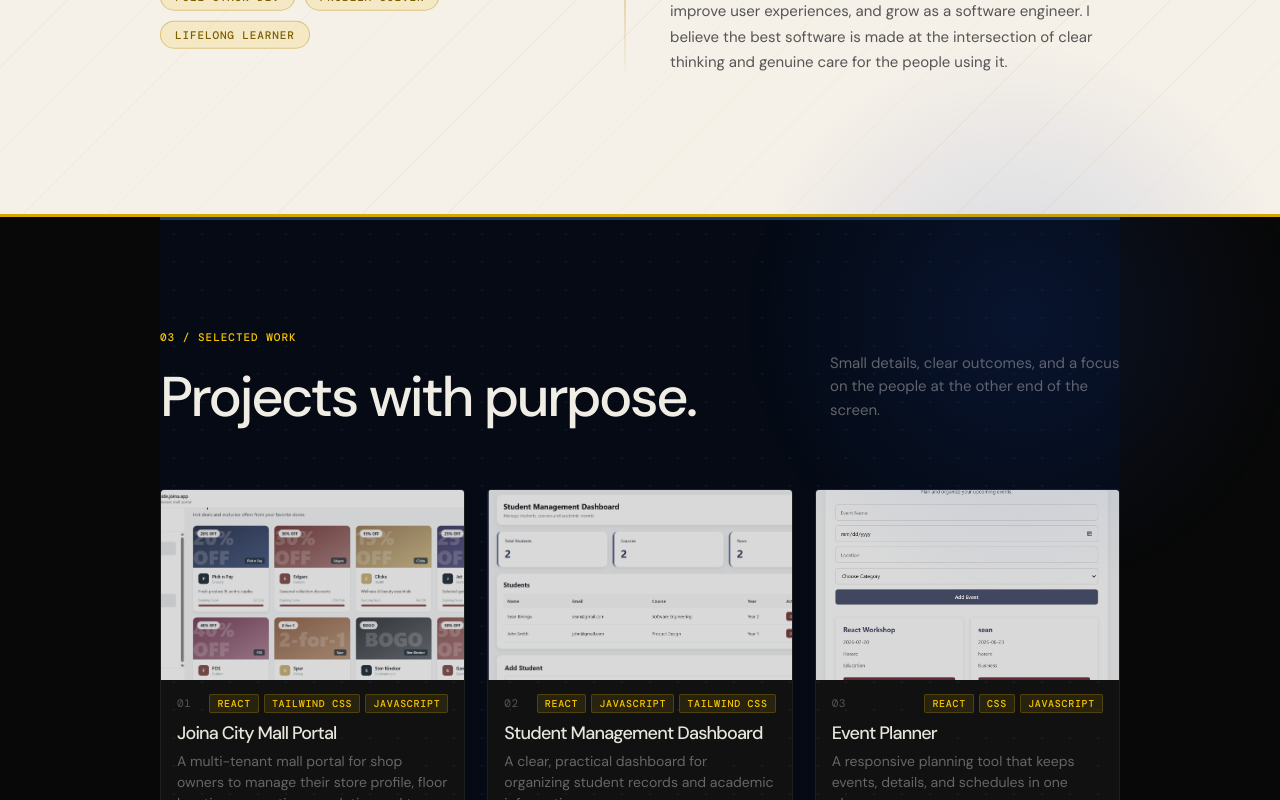
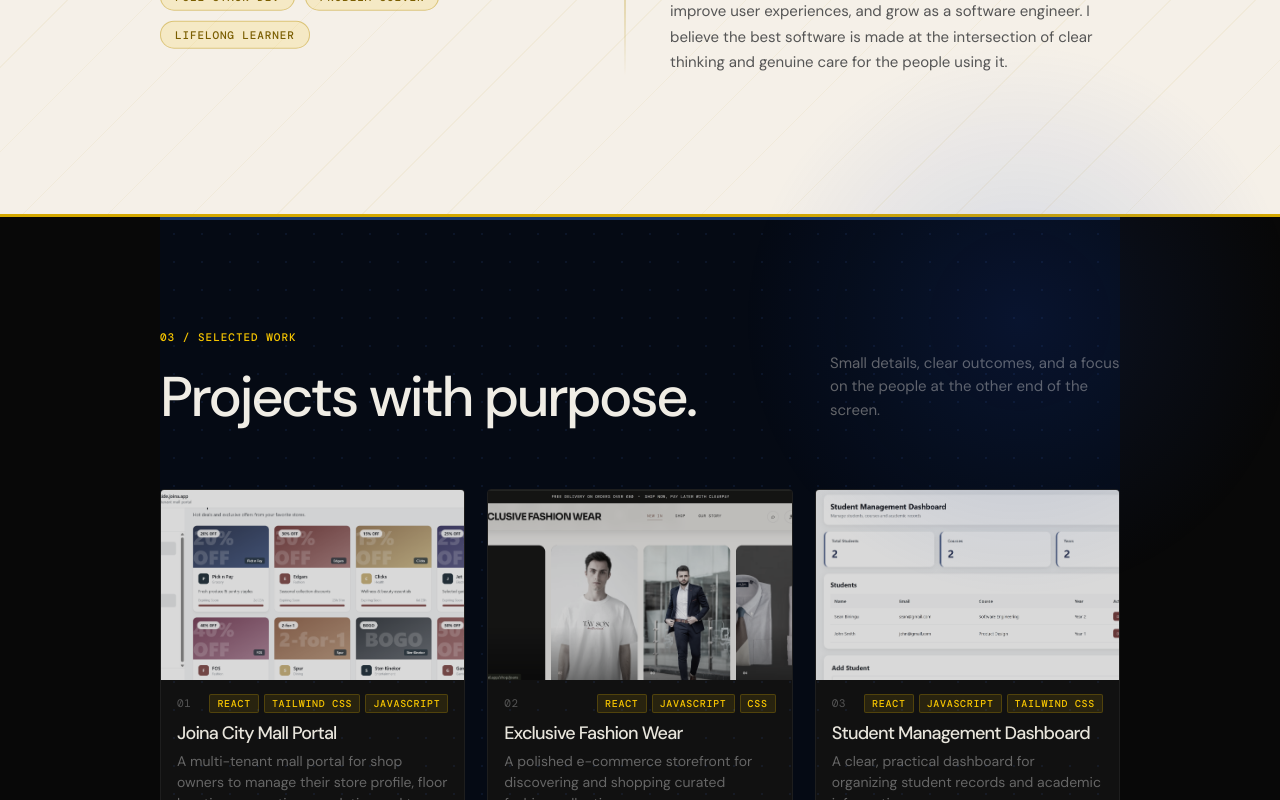
Before and after one commit to SeanBiningu/Portfolio, a React (Create React App) app: page /projects in a window 1280 px wide. Shown: the part 2000-2800 px from the top of the page. Built offline with nearby package versions, Linux system fonts and the light colour scheme; a web font is replaced by a local one.

Commit message:
e-commerce project

```diff
--- a/src/App.js
+++ b/src/App.js
@@ -4,6 +4,7 @@ import eventPlanner from "./eventplanner.png";
 import studentManagement from "./studentmanagement.png";
 import jobfinder from "./jobfinder.png";
 import joinaCity from "./joina-city.png";
+import exclusiveFashionWear from "./exclusive-fashion-wear.png";
 import { isSupabaseConfigured } from "./lib/supabase";
 
 
@@ -18,6 +19,18 @@ const projects = [
   },
   {
     number: "02",
+    title: "Exclusive Fashion Wear",
+    description: "A polished e-commerce storefront for discovering and shopping curated fashion collections.",
+    image: exclusiveFashionWear,
+    stack: ["React", "JavaScript", "CSS"],
+    demoUrl: "https://e-comerce-peach.vercel.app/",
+    demoCredentials: {
+      email: "fashiontest@test.co.zw",
+      password: "test123",
+    },
+  },
+  {
+    number: "03",
     title: "Student Management Dashboard",
     description: "A clear, practical dashboard for organizing student records and academic information.",
     image: studentManagement,
@@ -25,7 +38,7 @@ const projects = [
     demoUrl: "https://student-mangement-dash-board-react-rust.vercel.app/",
   },
   {
-    number: "03",
+    number: "04",
     title: "Event Planner",
     description: "A responsive planning tool that keeps events, details, and schedules in one place.",
     image: eventPlanner,
@@ -33,7 +46,7 @@ const projects = [
     demoUrl: "https://event-planner-react-app-jdmw.vercel.app",
   },
   {
-    number: "04",
+    number: "05",
     title: "Job Finder",
     description: "A job-search platform that helps candidates discover relevant openings, filter roles by what matters to them, and save opportunities to revisit later.",
     image: jobfinder,
@@ -43,8 +56,8 @@ const projects = [
 ];
 
 const placeholders = [
-  { number: "05" },
   { number: "06" },
+  { number: "07" },
 ];
 
 const skillGroups = [
@@ -63,6 +76,7 @@ function App() {
   const [startConvOpen, setStartConvOpen] = useState(false);
   const [getInTouchOpen, setGetInTouchOpen] = useState(false);
   const [activeDemo, setActiveDemo] = useState(null);
+  const [demoAccess, setDemoAccess] = useState(null);
   const [studentQuery, setStudentQuery] = useState("");
   const [attendance, setAttendance] = useState({ Amara: "Present", Tawanda: "Present", Nyasha: "Absent" });
   const [events, setEvents] = useState([
@@ -92,7 +106,10 @@ function App() {
 
   useEffect(() => {
     function handleEscape(event) {
-      if (event.key === "Escape") setActiveDemo(null);
+      if (event.key === "Escape") {
+        setActiveDemo(null);
+        setDemoAccess(null);
+      }
     }
     document.addEventListener("keydown", handleEscape);
     return () => document.removeEventListener("keydown", handleEscape);
@@ -314,7 +331,12 @@ function App() {
           <div className="project-list">
             {projects.map((project) => (
               <article className="project-card" key={project.title}>
-                {project.demoUrl ? (
+                {project.demoCredentials ? (
+                  <button className="project-image project-image-link project-image-button" type="button" onClick={() => setDemoAccess(project)} aria-label={`View ${project.title} demo account`}>
+                    <img src={project.image} alt={project.title} />
+                    <span className="project-image-overlay">View demo account <FaExternalLinkAlt /></span>
+                  </button>
+                ) : project.demoUrl ? (
                   <a className="project-image project-image-link" href={project.demoUrl} target="_blank" rel="noopener noreferrer" aria-label={`Open ${project.title} live demo`}>
                     <img src={project.image} alt={project.title} />
                     <span className="project-image-overlay">Open live demo <FaExternalLinkAlt /></span>
@@ -332,7 +354,9 @@ function App() {
                   <h3>{project.title}</h3>
                   <p>{project.description}</p>
                   <div className="project-actions">
-                    {project.demoUrl ? (
+                    {project.demoCredentials ? (
+                      <button type="button" className="project-link text-link project-demo-button" onClick={() => setDemoAccess(project)}>Live demo <FaPlay /></button>
+                    ) : project.demoUrl ? (
                       <a href={project.demoUrl} target="_blank" rel="noopener noreferrer" className="project-link text-link">Live demo <FaPlay /></a>
                     ) : project.demo ? (
                       <button type="button" className="project-link text-link project-demo-button" onClick={() => setActiveDemo(project.demo)}>Live demo <FaPlay /></button>
@@ -359,6 +383,25 @@ function App() {
             ))}
           </div>
         </section>
+
+        {demoAccess && (
+          <div className="demo-overlay" role="presentation" onMouseDown={() => setDemoAccess(null)}>
+            <section className="demo-modal demo-access-modal" role="dialog" aria-modal="true" aria-labelledby="demo-access-title" onMouseDown={(event) => event.stopPropagation()}>
+              <header className="demo-modal-header">
+                <div><p className="eyebrow">Demo access</p><h2 id="demo-access-title">{demoAccess.title}</h2></div>
+                <button type="button" className="demo-close" onClick={() => setDemoAccess(null)} aria-label="Close demo account"><FaTimes /></button>
+              </header>
+              <div className="demo-access-content">
+                <p>Use this demo account to explore the live project.</p>
+                <dl className="demo-credentials">
+                  <div><dt>Email</dt><dd>{demoAccess.demoCredentials.email}</dd></div>
+                  <div><dt>Password</dt><dd>{demoAccess.demoCredentials.password}</dd></div>
+                </dl>
+                <a href={demoAccess.demoUrl} target="_blank" rel="noopener noreferrer" className="button button-light">Open live demo <FaExternalLinkAlt /></a>
+              </div>
+            </section>
+          </div>
+        )}
 
         {activeDemo && (
           <div className="demo-overlay" role="presentation" onMouseDown={() => setActiveDemo(null)}>
--- a/src/index.css
+++ b/src/index.css
@@ -48,6 +48,7 @@ h1 { font-size: clamp(44px, 6.2vw, 88px); line-height: .93; margin: 16px 0 0; }
 .project-image img { width: 100%; height: 100%; object-fit: cover; filter: saturate(.3) brightness(.85); transition: transform .55s ease, filter .55s ease; }
 .project-card:hover img { transform: scale(1.04); filter: saturate(.85) brightness(1); }
 .project-card { display: flex; flex-direction: column; }.project-image-link { position: relative; display: block; flex: 0 0 auto; }.project-image-overlay { position: absolute; inset: 0; display: flex; align-items: center; justify-content: center; gap: 8px; background: rgba(7, 12, 23, .76); color: #fff; font-size: 13px; font-weight: 700; opacity: 0; transition: opacity .25s ease; }.project-image-link:hover .project-image-overlay,.project-image-link:focus-visible .project-image-overlay { opacity: 1; }.project-image-link:focus-visible { outline: 2px solid #f5c400; outline-offset: -2px; }.project-body { display: flex; flex: 1; flex-direction: column; }.project-body > p { margin-bottom: 16px; }.project-actions { margin-top: auto; padding-top: 8px; }
+.project-image-button { width: 100%; padding: 0; border: 0; cursor: pointer; color: inherit; font: inherit; text-align: left; }
 .project-image-job-finder { display: grid; place-items: center; padding: 18px; background: linear-gradient(135deg, #dce8ff, #f5f8ff 55%, #c9ddff); }.job-finder-preview { width: min(100%, 238px); padding: 13px; border: 1px solid rgba(43,86,165,.2); border-radius: 6px; background: #fff; box-shadow: 0 12px 25px rgba(20,55,115,.16); color: #1c3158; font-family: "DM Sans", Arial, sans-serif; }.job-finder-preview__bar { display: flex; align-items: center; justify-content: space-between; padding-bottom: 10px; border-bottom: 1px solid #e8edf7; font-size: 11px; font-weight: 700; }.job-finder-preview__bar i { width: 17px; height: 6px; border-radius: 5px; background: #4076dc; }.job-finder-preview__filters { display: flex; gap: 5px; margin: 10px 0; }.job-finder-preview__filters span { padding: 4px 7px; border-radius: 10px; background: #eaf1ff; color: #4076dc; font-size: 8px; font-weight: 700; }.job-finder-preview__listing { display: grid; gap: 4px; padding: 10px; border: 1px solid #e5ebf6; border-radius: 4px; }.job-finder-preview__listing b { font-size: 11px; }.job-finder-preview__listing small { color: #637493; font-size: 9px; }.job-finder-preview__listing em { justify-self: start; margin-top: 3px; padding: 4px 7px; border-radius: 3px; background: #4076dc; color: #fff; font-size: 8px; font-style: normal; font-weight: 700; }
 .project-body { padding: 14px 16px 0; }
 .project-meta { display: flex; justify-content: space-between; align-items: center; margin-bottom: 8px; gap: 8px; }
@@ -170,6 +171,8 @@ h1 { font-size: clamp(44px, 6.2vw, 88px); line-height: .93; margin: 16px 0 0; }
 .contact-dropdown-icon--whatsapp { color: #25D366; }
 .contact-dropdown-item:hover .contact-dropdown-icon--whatsapp { color: #25D366; }
 
+.demo-access-modal { width: min(520px, 100%); }.demo-access-content { padding: 28px; background: #f8fafc; }.demo-access-content > p { margin: 0 0 22px; color: #53627a; line-height: 1.5; }.demo-credentials { display: grid; gap: 12px; margin: 0 0 26px; }.demo-credentials div { padding: 14px 16px; border: 1px solid #dce3ee; border-radius: 8px; background: #fff; }.demo-credentials dt { margin-bottom: 5px; color: #71809b; font-size: 12px; font-weight: 700; text-transform: uppercase; letter-spacing: .06em; }.demo-credentials dd { margin: 0; color: #172033; font: 500 14px "DM Mono", monospace; overflow-wrap: anywhere; }.demo-access-content .button { border: 0; cursor: pointer; }
+
 footer { width: 100%; background: #050505; border-top: 1px solid #161616; padding: 22px max(32px, calc((100% - var(--page-max)) / 2)); display: flex; justify-content: space-between; color: #444; font: 11px "DM Mono", monospace; letter-spacing: .05em; }
 footer span:last-child { color: #f5c400; opacity: .6; }
 @media (max-width: 700px) { .demo-overlay { padding: 12px; }.demo-modal { max-height: calc(100vh - 24px); }.demo-modal-header { padding: 18px; }.student-demo { grid-template-columns: 1fr; }.demo-sidebar { display: none; }.demo-main,.event-demo,.job-demo { padding: 18px; }.demo-toolbar { align-items: flex-start; flex-direction: column; }.demo-search { width: 100%; }.metric-grid { gap: 7px; }.metric-grid div { padding: 12px; }.metric-grid strong { font-size: 19px; }.event-content { grid-template-columns: 1fr; }.job-demo-filters { align-items: stretch; flex-direction: column; }.job-demo-filters select { border-top: 1px solid #e5ebf5; border-left: 0; padding-top: 10px; padding-left: 0; }.demo-note { padding: 13px 18px; } }
```
Also changed, not shown: src/exclusive-fashion-wear.png (added).
